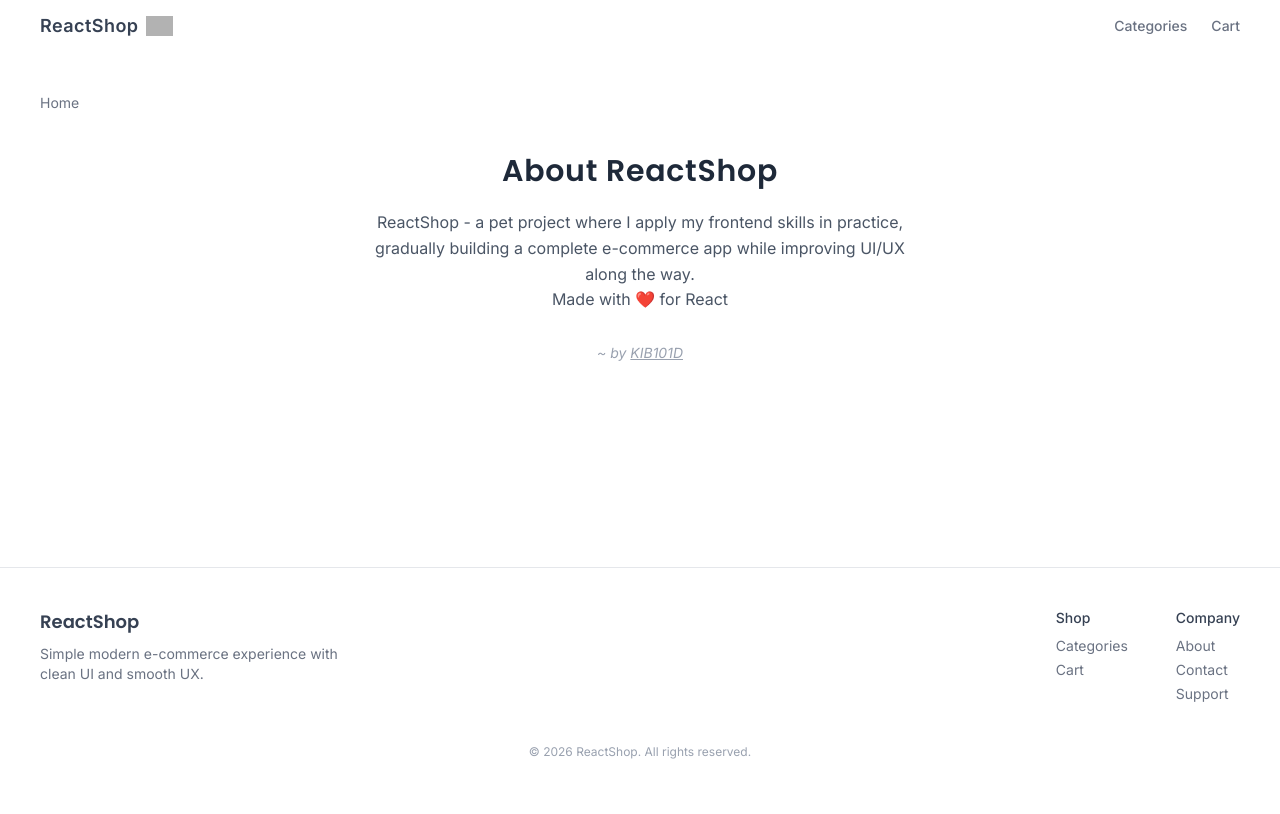
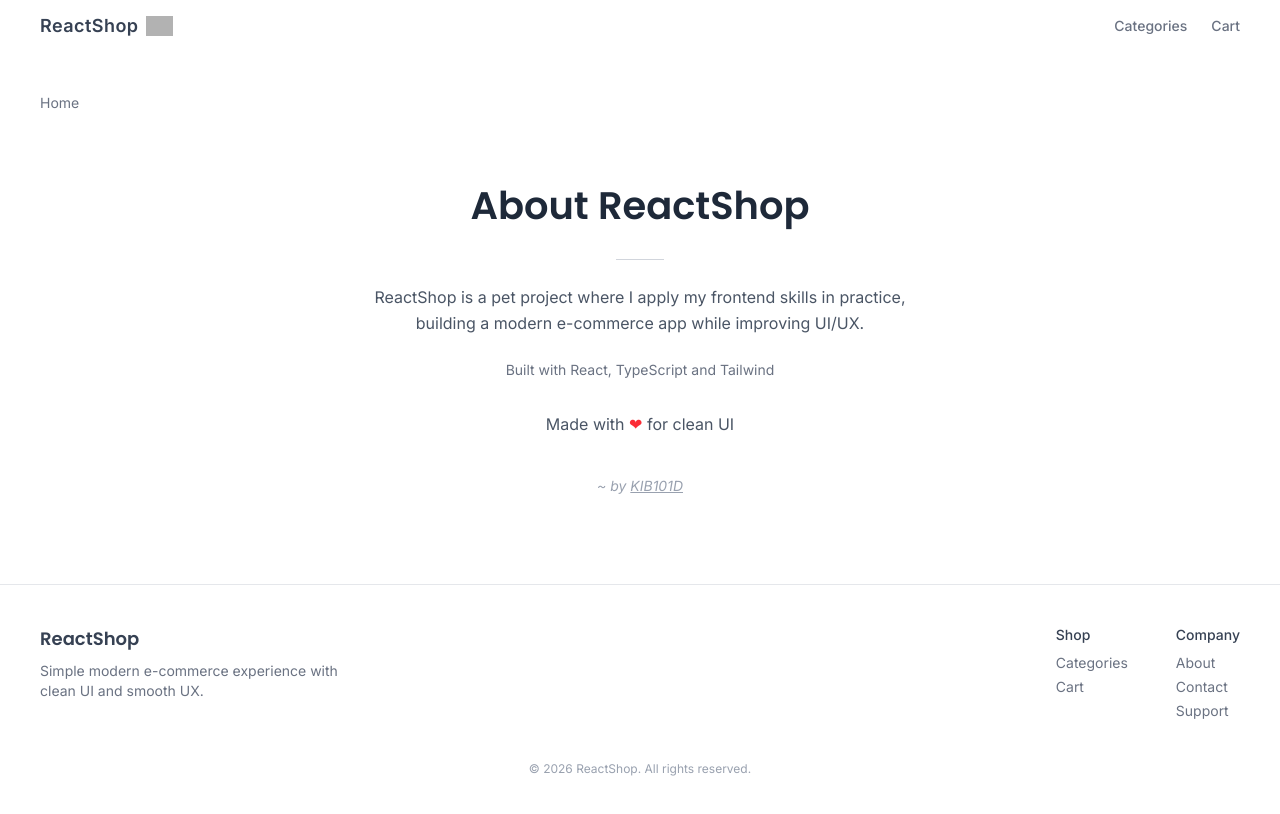
Before and after one commit to KIB101D/vite-react-ecommerce, a React (Vite) app: page /about in a window 1280 px wide. Shown: the top 814 px of the page. Built offline with nearby package versions, Linux system fonts and the light colour scheme; grey boxes are pictures that could not be loaded.

Commit message:
refactor(about): improve layout and text
Updated the About page layout and improved text content for clarity and style.

```diff
--- a/src/pages/About.tsx
+++ b/src/pages/About.tsx
@@ -1,20 +1,31 @@
 function About() {
   return (
-    <div className="flex items-center justify-center flex-1 px-6 py-10">
-      <div className="max-w-xl text-center">
-        <h1 className="mb-5 text-3xl font-semibold tracking-wide text-gray-800 font-heading">
+    <div className="flex items-center justify-center flex-1 px-6 py-16">
+      <div className="max-w-xl space-y-6 text-center">
+        <h1 className="text-[clamp(1.8rem,3vw,2.5rem)] font-semibold text-gray-800 font-heading">
           About ReactShop
         </h1>
 
-        <p className="leading-relaxed text-gray-600 ">
-          ReactShop - a pet project where I apply my frontend skills in
-          practice, gradually building a complete e-commerce app while improving
-          UI/UX along the way.
+        <div className="w-12 h-px mx-auto bg-gray-300" />
+
+        {/* Description */}
+        <p className="leading-relaxed text-gray-600">
+          ReactShop is a pet project where I apply my frontend skills in
+          practice, building a modern e-commerce app while improving UI/UX.
         </p>
 
-        <p className="mb-8 text-gray-600">Made with ❤️ for React</p>
+        {/* Tech / purpose */}
+        <p className="text-sm text-gray-500">
+          Built with React, TypeScript and Tailwind
+        </p>
 
-        <p className="text-sm italic text-gray-400">
+        {/* Accent */}
+        <p className="pt-2 text-gray-600">
+          Made with <span className="text-red-500">❤</span> for clean UI
+        </p>
+
+        {/* Signature */}
+        <p className="pt-4 text-sm italic text-gray-400">
           ~ by{" "}
           <a
             href="https://github.com/KIB101D"
```
